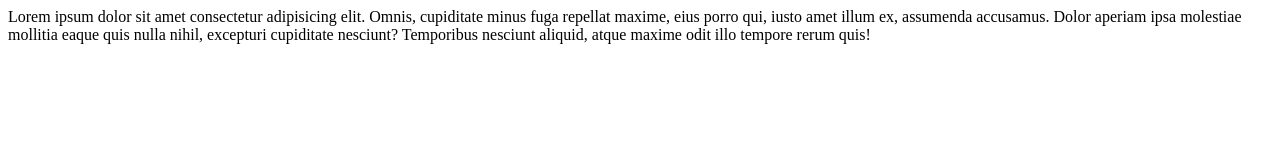
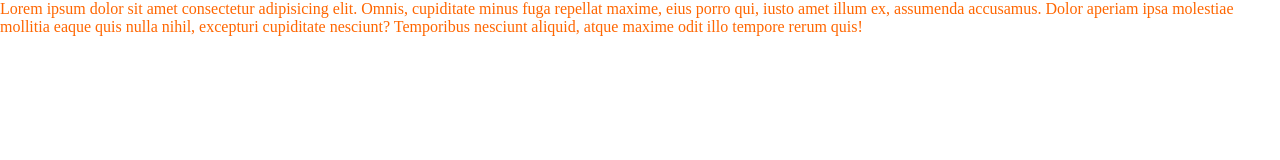
Before and after one commit to dana-commit/dana-commit.github.io, a plain HTML site: page index.html in a window 1280 px wide. Drawn offline with Linux system fonts and the light colour scheme.

Commit message:
main.css

```diff
--- /dev/null
+++ b/css/main.css
@@ -0,0 +1,9 @@
+* {
+	margin: 0;
+	padding: 0;
+	outline: 0;
+	box-sizing: border-box;
+}
+body {
+	color: #ff6600;
+}
--- a/index.html
+++ b/index.html
@@ -3,6 +3,7 @@
 <head>
 	<meta charset="UTF-8">
 	<meta name="viewport" content="width=device-width, initial-scale=1.0">
+	<link rel="stylesheet" href="css/main.css">
 	<title>My site</title>
 </head>
 <body>
```
